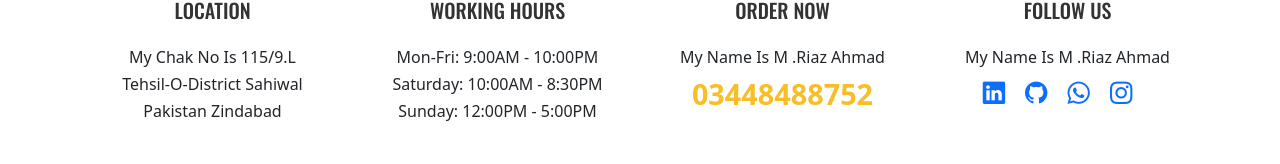
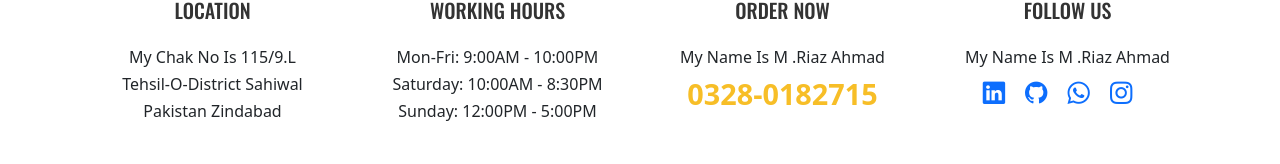
Before and after one commit to Riaz115/React-Project-Food-And-Resturent-Website, a React (Create React App) app: page / in a window 1280 px wide. Shown: the part 7215-7379 px from the top of the page. Built offline with nearby package versions, Linux system fonts and the light colour scheme.

Commit message:
Update Footer.jsx

```diff
--- a/src/Components/Layouts/Footer.jsx
+++ b/src/Components/Layouts/Footer.jsx
@@ -44,7 +44,7 @@ function Footer() {
                 <p className="text-capitalize">my name is m .riaz ahmad</p>
                 <p>
                   <Link to="/" className="calling">
-                    03448488752
+                    0328-0182715
                   </Link>
                 </p>
               </div>
```
